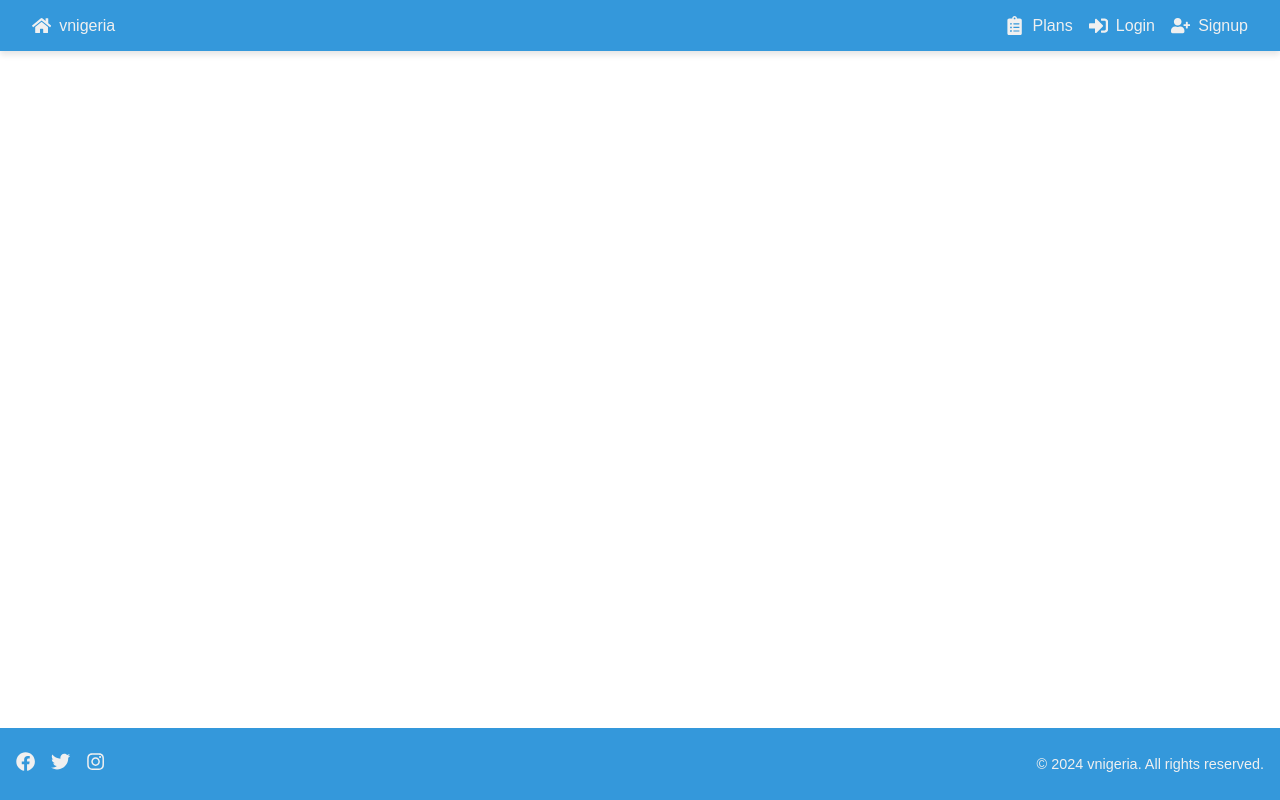
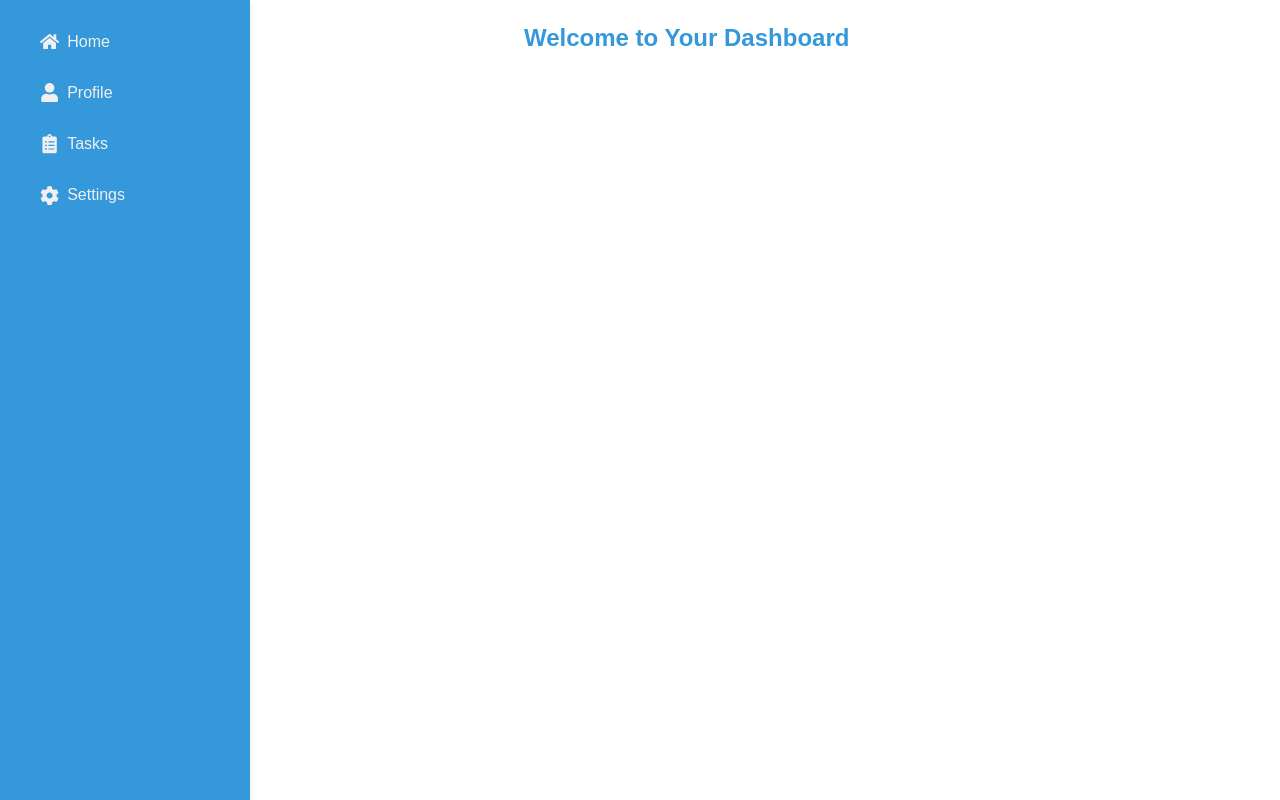
Before and after one commit to benhexie/vnigeria-learn, a React (Create React App) app: page /dashboard in a window 1280 px wide. Built offline with nearby package versions, Linux system fonts and the light colour scheme.

Commit message:
Add Dashboard component and related files

```diff
--- a/src/App.tsx
+++ b/src/App.tsx
@@ -8,6 +8,7 @@ import Home from "./pages/home";
 import Payment from "./pages/payment";
 import { ToastContainer } from "react-toastify";
 import "react-toastify/dist/ReactToastify.css";
+import Dashboard from "./pages/dashboard";
 
 function App() {
   return (
@@ -34,7 +35,10 @@ function App() {
             </Route>
             <Route path="plans" element={<Plans />} />
             <Route path="payment/:plan" element={<Payment />} />
-            <Route path="*" element={<Auth />}>
+          </Route>
+          <Route path="dashboard/*" element={<Dashboard />} />
+          <Route path="*" element={<Home />}>
+            <Route element={<Auth />}>
               <Route index element={<Login />} />
             </Route>
           </Route>
--- /dev/null
+++ b/src/components/dashboard/Drawer.css
@@ -0,0 +1,87 @@
+.dashboard-drawer {
+  position: fixed;
+  top: 0;
+  left: 0;
+  width: 300px;
+  height: 100vh;
+  background-color: var(--primary-color);
+  box-shadow: var(--box-shadow);
+  z-index: 1000;
+  transform: translateX(-100%);
+  transition: transform 0.3s ease-in-out;
+  overflow-y: auto;
+}
+
+.dashboard-drawer.open {
+  transform: translateX(0);
+}
+
+.drawer-header {
+  display: flex;
+  align-items: center;
+  justify-content: space-between;
+  padding: var(--spacing-md) var(--spacing-lg);
+  background-color: var(--accent-color);
+  color: var(--neutral-color);
+}
+
+.drawer-header h3 {
+  margin: 0;
+  font-weight: var(--heading-font-weight);
+}
+
+.drawer-header .close-btn {
+  cursor: pointer;
+  font-size: 1.5rem;
+}
+
+.drawer-navigation {
+  padding: var(--spacing-lg);
+}
+
+.drawer-navigation ul {
+  list-style: none;
+  padding: 0;
+  margin: 0;
+}
+
+.drawer-navigation li {
+  margin-bottom: var(--spacing-md);
+}
+
+.drawer-navigation a {
+  display: flex;
+  align-items: center;
+  color: var(--neutral-color);
+  text-decoration: none;
+  padding: var(--spacing-sm) var(--spacing-md);
+  border-radius: var(--border-radius-sm);
+  transition: background-color 0.3s ease-in-out;
+}
+
+.drawer-navigation a:hover {
+  background-color: var(--accent-color);
+}
+
+.drawer-navigation svg {
+  margin-right: var(--spacing-sm);
+  font-size: 1.2rem;
+}
+
+.drawer-navigation span {
+  font-family: var(--font-family);
+  font-weight: var(--body-font-weight);
+}
+
+@media (min-width: 769px) {
+  .dashboard-drawer {
+    position: static;
+    transform: translateX(0);
+    height: auto;
+    width: 250px;
+  }
+
+  .drawer-header {
+    display: none;
+  }
+}
--- /dev/null
+++ b/src/components/dashboard/Drawer.tsx
@@ -0,0 +1,47 @@
+import React, { useState } from "react";
+import { Link } from "react-router-dom";
+import { FaBars, FaTimes } from "react-icons/fa";
+import "./Drawer.css";
+
+interface MenuItem {
+  title: string;
+  icon: React.ReactNode;
+  path: string;
+}
+
+interface DashboardDrawerProps {
+  menuItems: MenuItem[];
+}
+
+const DashboardDrawer: React.FC<DashboardDrawerProps> = ({ menuItems }) => {
+  const [isOpen, setIsOpen] = useState(false);
+
+  const toggleDrawer = () => {
+    setIsOpen(!isOpen);
+  };
+
+  return (
+    <div className={`dashboard-drawer ${isOpen ? "open" : ""}`}>
+      <div className="drawer-header">
+        <h3>Menu</h3>
+        <div className="close-btn" onClick={toggleDrawer}>
+          {isOpen ? <FaTimes /> : <FaBars />}
+        </div>
+      </div>
+      <div className="drawer-navigation">
+        <ul>
+          {menuItems.map((menuItem, index) => (
+            <li key={index}>
+              <Link to={menuItem.path} onClick={toggleDrawer}>
+                {menuItem.icon}
+                <span>{menuItem.title}</span>
+              </Link>
+            </li>
+          ))}
+        </ul>
+      </div>
+    </div>
+  );
+};
+
+export default DashboardDrawer;
--- /dev/null
+++ b/src/pages/dashboard/dashboard.css
@@ -0,0 +1,26 @@
+.dashboard {
+  display: flex;
+  flex-direction: column;
+  min-height: 100vh;
+}
+
+.dashboard-content {
+  flex: 1;
+  padding: var(--spacing-lg);
+}
+
+.dashboard-content h2 {
+  color: var(--primary-color);
+  font-weight: var(--heading-font-weight);
+  margin-bottom: var(--spacing-lg);
+}
+
+@media (min-width: 769px) {
+  .dashboard {
+    flex-direction: row;
+  }
+
+  .dashboard-content {
+    margin-left: 250px;
+  }
+}
--- /dev/null
+++ b/src/pages/dashboard/index.tsx
@@ -0,0 +1,25 @@
+import React from "react";
+import DashboardDrawer from "../../components/dashboard/Drawer";
+import { FaHome, FaUser, FaClipboardList, FaCog } from "react-icons/fa";
+import "./dashboard.css";
+
+const Dashboard: React.FC = () => {
+  const menuItems = [
+    { title: "Home", icon: <FaHome />, path: "/dashboard/home" },
+    { title: "Profile", icon: <FaUser />, path: "/dashboard/profile" },
+    { title: "Tasks", icon: <FaClipboardList />, path: "/dashboard/tasks" },
+    { title: "Settings", icon: <FaCog />, path: "/dashboard/settings" },
+  ];
+
+  return (
+    <div className="dashboard">
+      <DashboardDrawer menuItems={menuItems} />
+      <div className="dashboard-content">
+        <h2>Welcome to Your Dashboard</h2>
+        {/* Add your dashboard content here */}
+      </div>
+    </div>
+  );
+};
+
+export default Dashboard;
--- a/src/pages/payment/index.tsx
+++ b/src/pages/payment/index.tsx
@@ -1,5 +1,5 @@
-import React, { useRef, useState } from "react";
-import { Link, useParams } from "react-router-dom";
+import React, { useEffect, useRef, useState } from "react";
+import { Link, useNavigate, useParams } from "react-router-dom";
 import "./payment.css";
 import { toast } from "react-toastify";
 
@@ -15,10 +15,18 @@ const Payment: React.FC = () => {
   });
   const { plan } = useParams();
   const imageRef = useRef<HTMLInputElement | null>(null);
+  const navigate = useNavigate();
+
+  useEffect(() => {
+    if (plan === "free-trial") {
+      navigate("/dashboard");
+    }
+  }, []);
 
   let amount = 0;
   if (plan === "monthly") amount = 1500;
   if (plan === "annual") amount = 12000;
+  else navigate("/plans");
 
   const handleChange = (e: React.ChangeEvent<HTMLInputElement>) => {
     const { name, value } = e.target;
```
